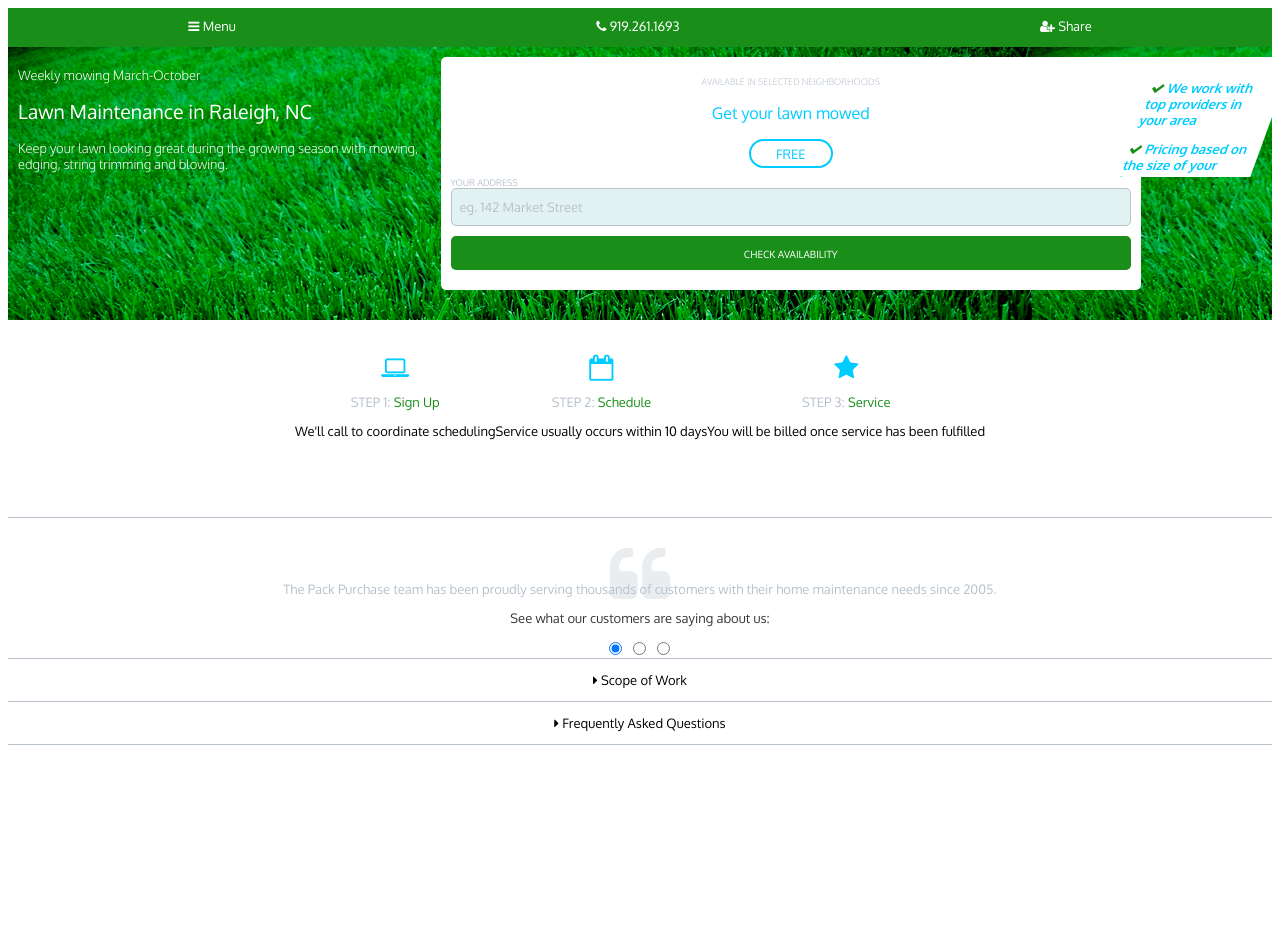
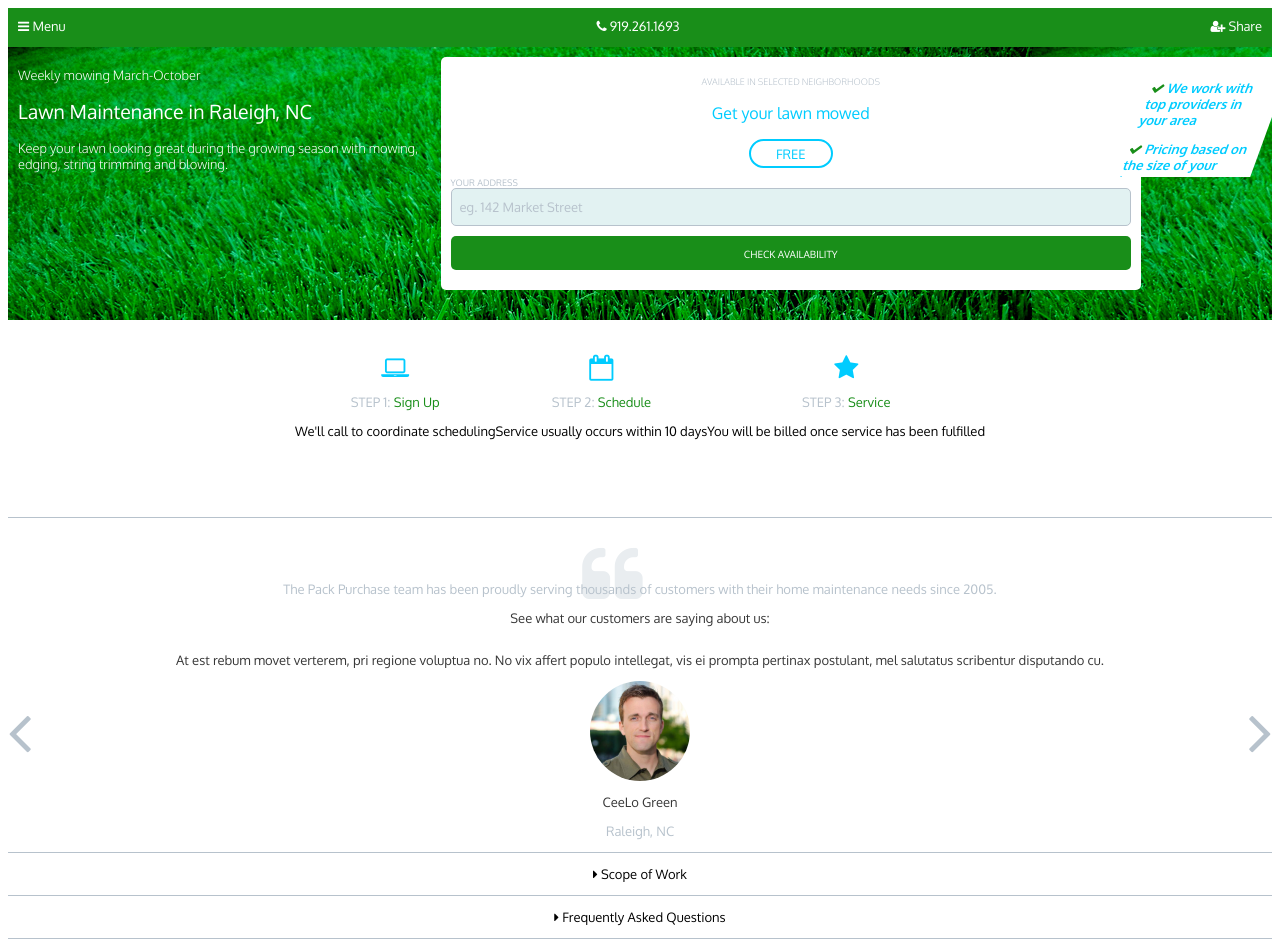
Before and after one commit to BTBaum/pack_purchase, a plain HTML site: page index.html in a window 1280 px wide. Before the commit the page ends 800 px from the top, so only its background shows below. Drawn offline with Linux system fonts and the light colour scheme.

Commit message:
Added styles to header and quote

```diff
--- a/index.html
+++ b/index.html
@@ -15,7 +15,7 @@
 				<div class="nav">
 					<p><i class="fa fa-bars"></i>  Menu</p>
 					<p class="phone"><i class="fa fa-phone"></i>  919.261.1693</p>
-					<p><i class="fa fa-user-plus"></i>  Share</p>
+					<p class="user-plus"><i class="fa fa-user-plus"></i>  Share</p>
 				</div>
 			</header>
 
@@ -78,7 +78,7 @@
 
 		<!-- Carousel slides -->
 		<div class="wrap">
-			<input id="slide-1-trigger" type="radio" name="slides" checked>
+<!-- 			<input id="slide-1-trigger" type="radio" name="slides" checked> -->
 				<section class="slide slide-one">
 					<div class="comment">
 						<p >At est rebum movet verterem, pri regione voluptua no. No vix affert populo intellegat, vis ei prompta pertinax postulant, mel salutatus scribentur disputando cu.</p>
@@ -91,7 +91,7 @@
 						<p class="name">CeeLo Green</p>
 						<p class="city">Raleigh, NC</p>
 				</section>
-			<input id="slide-2-trigger" type="radio" name="slides">
+		<!-- 	<input id="slide-2-trigger" type="radio" name="slides">
 				<section class="slide slide-two">
 					<div class="comment">
 						<p>Utroque instructior nam ei. Tempor mucius iudicabit no usu. Nam ei epicurei quaestio, ad consulatu intellegat pri, per vero mazim laudem ut. Ut graece euripidis cum, ad has falli habemus civibus.</p>
@@ -121,7 +121,7 @@
 					<label for="slide-1-trigger"><label>
 					<label for="slide-2-trigger"><label>
 					<label for="slide-3-trigger"><label>
-				</footer>
+				</footer> -->
 		</div>
 
 		<div class="toggles">
--- a/scss/components/_carousel.scss
+++ b/scss/components/_carousel.scss
@@ -1,6 +1,6 @@
 /* Carousel */
 
-.wrap {
+/*.wrap {
 	position: relative;
 	overflow: hidden;
 	text-align: center;
@@ -20,4 +20,4 @@ footer {
 	z-index: 10;
 	background-position: 50% 50%;
 	background-size: cover;
-}
+}*/
--- a/scss/components/_icons.scss
+++ b/scss/components/_icons.scss
@@ -1,4 +1,12 @@
 /* Icons */
+
+.fa-bars {
+	padding-left: 10px;
+}
+
+.user-plus {
+	padding-right: 10px;
+}
 
 .phone {
 	@media #{$brk-narrow} {
--- a/scss/layout/_header.scss
+++ b/scss/layout/_header.scss
@@ -9,7 +9,7 @@
 }
 
 .nav {
-  justify-content: space-around;
+  justify-content: space-between;
   max-height: 40px;
 }
 
--- a/scss/layout/_testimonial.scss
+++ b/scss/layout/_testimonial.scss
@@ -11,6 +11,7 @@
 	flex-direction: row;
 	text-align: center;
 	padding-top: 25px;
+	padding-right: 55px;
 
 }
 
```
Also changed, not shown: css/application.css, 1 other file.
